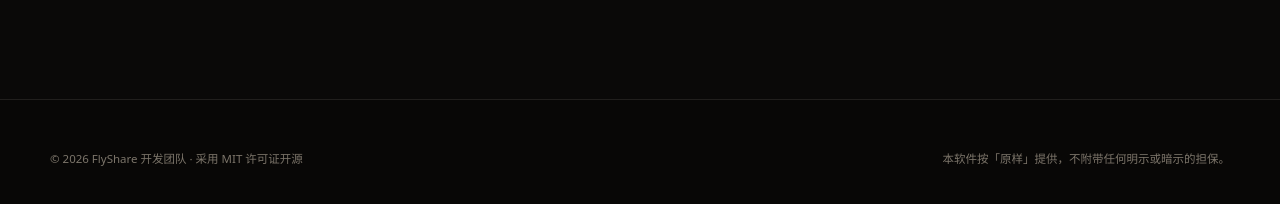
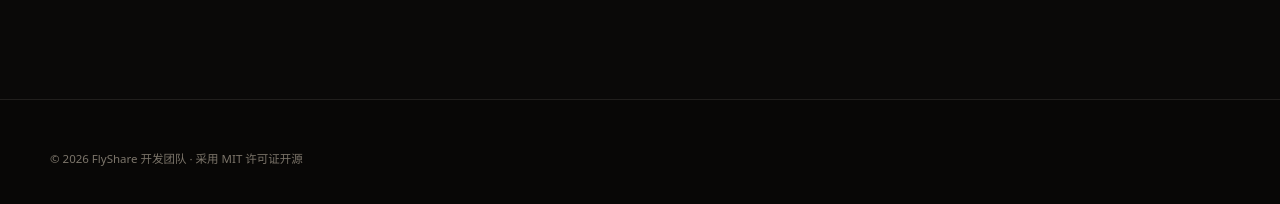
Before and after one commit to kakyla/FlyShare, a plain HTML site: page docs/index.html in a window 1280 px wide. Shown: the part 5883-6087 px from the top of the page. Drawn offline with Linux system fonts and the light colour scheme.

Commit message:
主页与 README 去掉原样担保句

```diff
--- a/docs/index.html
+++ b/docs/index.html
@@ -519,7 +519,6 @@ body.lb-open{overflow:hidden}
 <footer>
   <div class="wrap">
     <p>© 2026 FlyShare 开发团队 · 采用 MIT 许可证开源</p>
-    <p>本软件按「原样」提供，不附带任何明示或暗示的担保。</p>
   </div>
 </footer>
 
```
Also changed, not shown: 1 other file.
